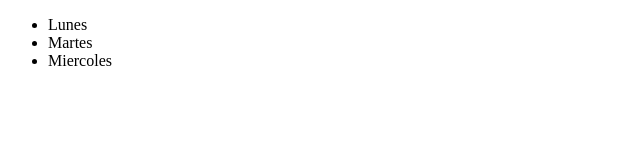
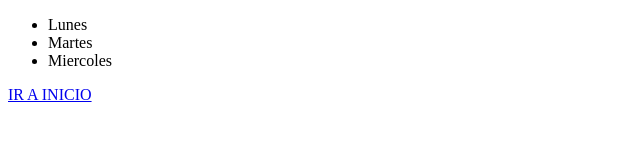
Before and after one commit to Juliojcj/efpp-JulioJuarez, a plain HTML site: page lista.html in a window 1280 px wide. Shown: the whole page, without its empty margins (0-640 px from the left). Drawn offline with Linux system fonts and the light colour scheme.

Commit message:
se agrego un enlace en las paginas de tabla y lista para ir al inicio

```diff
--- a/lista.html
+++ b/lista.html
@@ -14,5 +14,7 @@
 
     </ul>
 
+<a href="index.html">IR A INICIO</a>
+
 </body>
 </html>
```
Also changed, not shown: tabla.html (+1 -1 lines).
